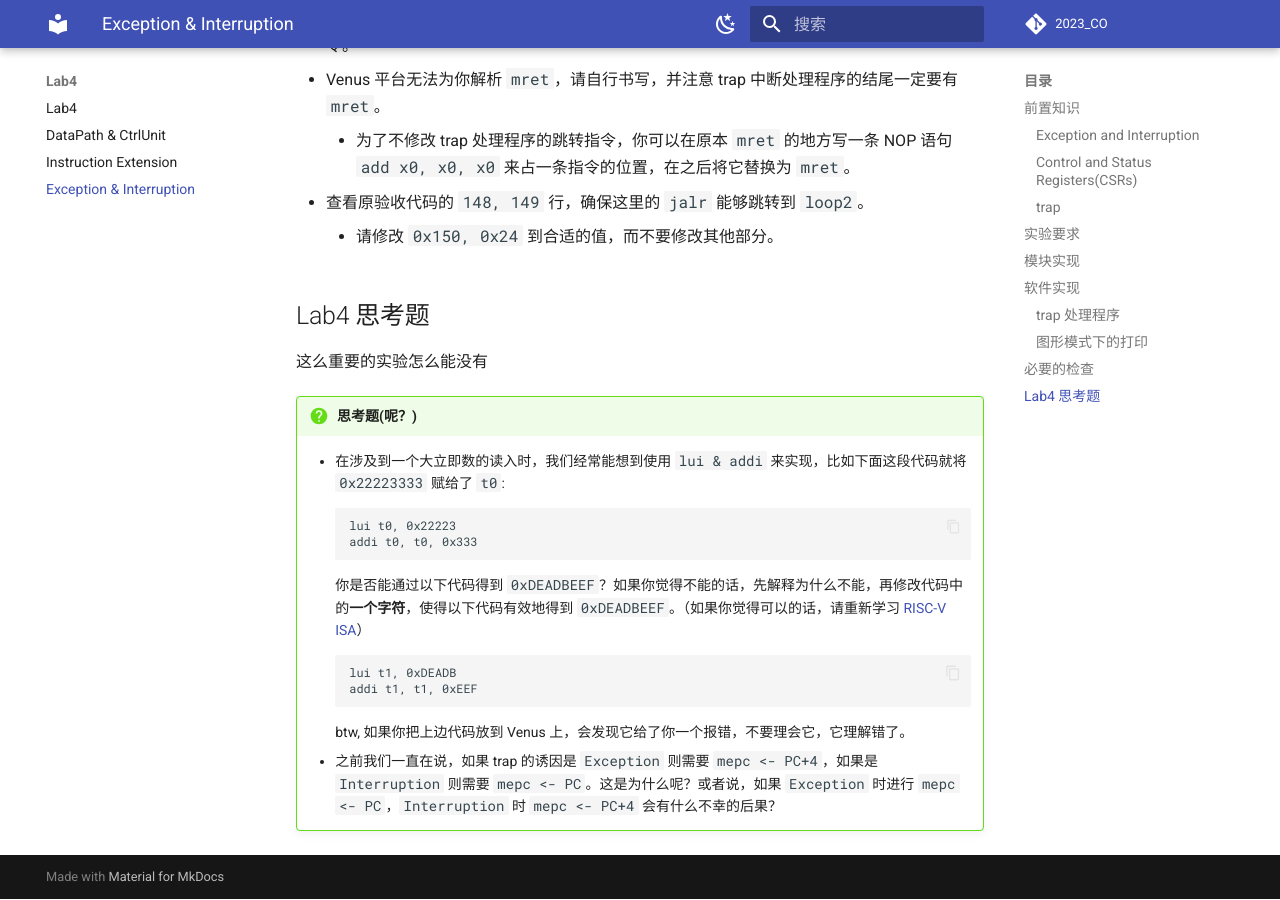
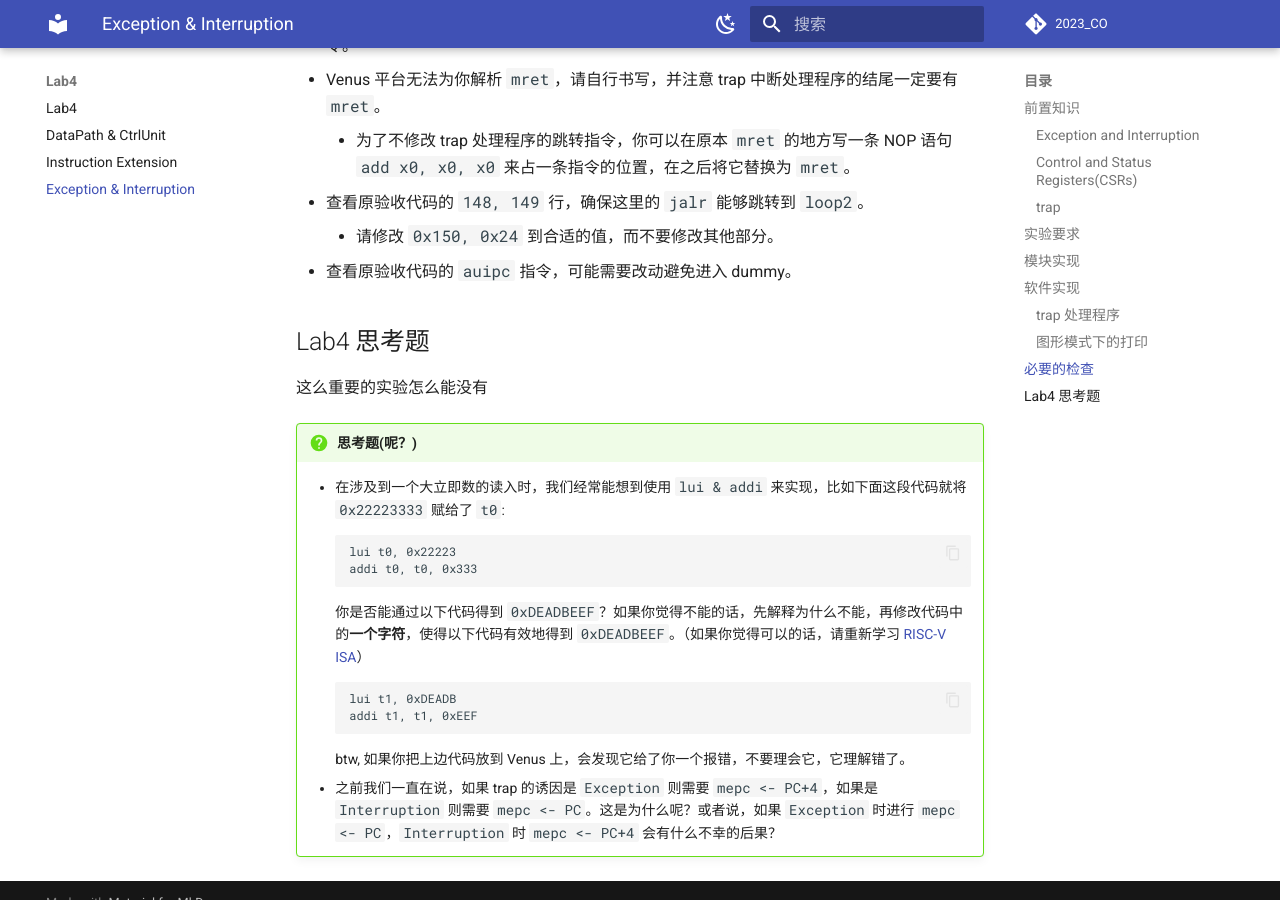
Before and after one commit to Guahao31/2023_CO, an MkDocs documentation site: the page built from docs/Lab4/exception_interruption.md, in a window 1280 px wide and 900 px high, scrolled down 5784 px. Built offline with MkDocs 1.6.1 and Material for MkDocs 9.7.7, drawn with Linux system fonts in a browser that asks for light colours; comment, search, counter and statistics services are not loaded.

Commit message:
update: Lab4-4 实验提示 auipc 修改

```diff
--- a/docs/Lab4/exception_interruption.md
+++ b/docs/Lab4/exception_interruption.md
@@ -168,6 +168,7 @@ endmodule
     * 为了不修改 trap 处理程序的跳转指令，你可以在原本 `mret` 的地方写一条 NOP 语句 `add x0, x0, x0` 来占一条指令的位置，在之后将它替换为 `mret`。
 * 查看原验收代码的 `148, 149` 行，确保这里的 `jalr` 能够跳转到 `loop2`。
     * 请修改 `0x150, 0x24` 到合适的值，而不要修改其他部分。
+*  查看原验收代码的 `auipc` 指令，可能需要改动避免进入 dummy。
 
 
 ## Lab4 思考题
```
